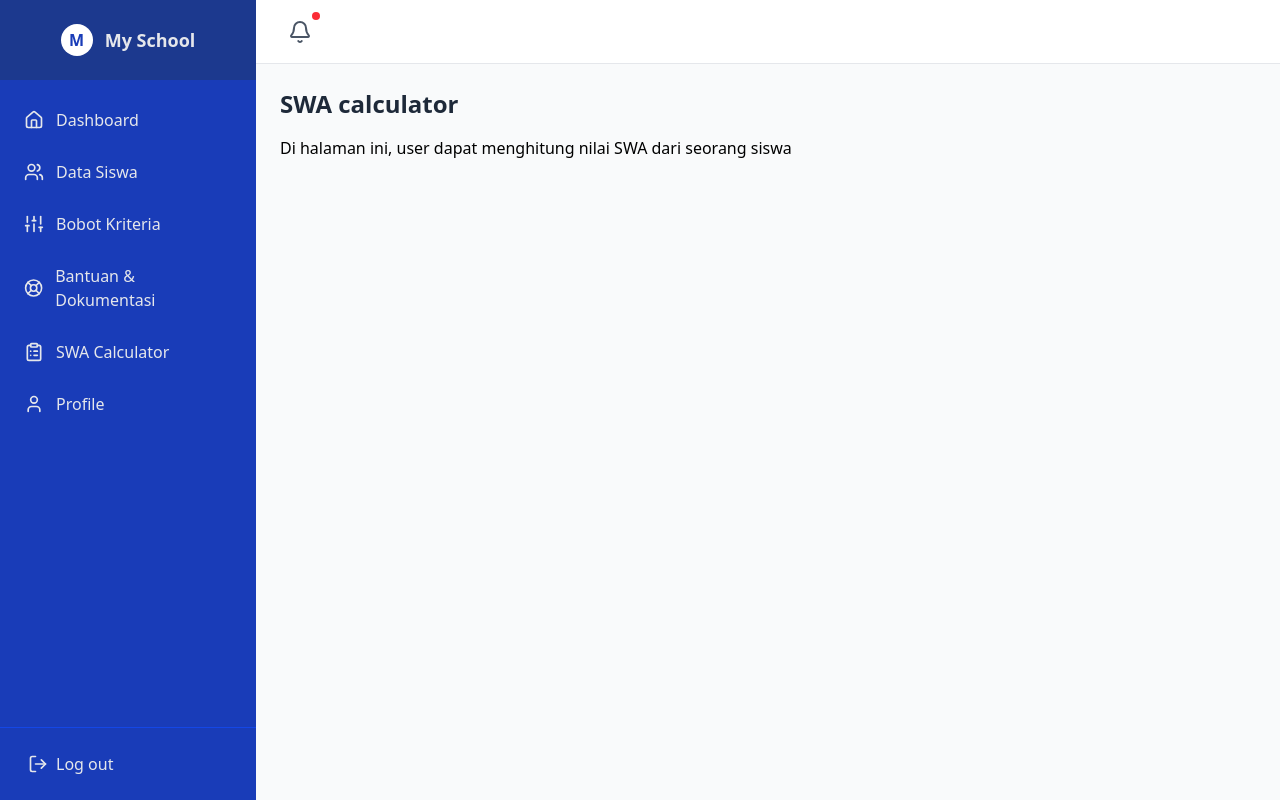
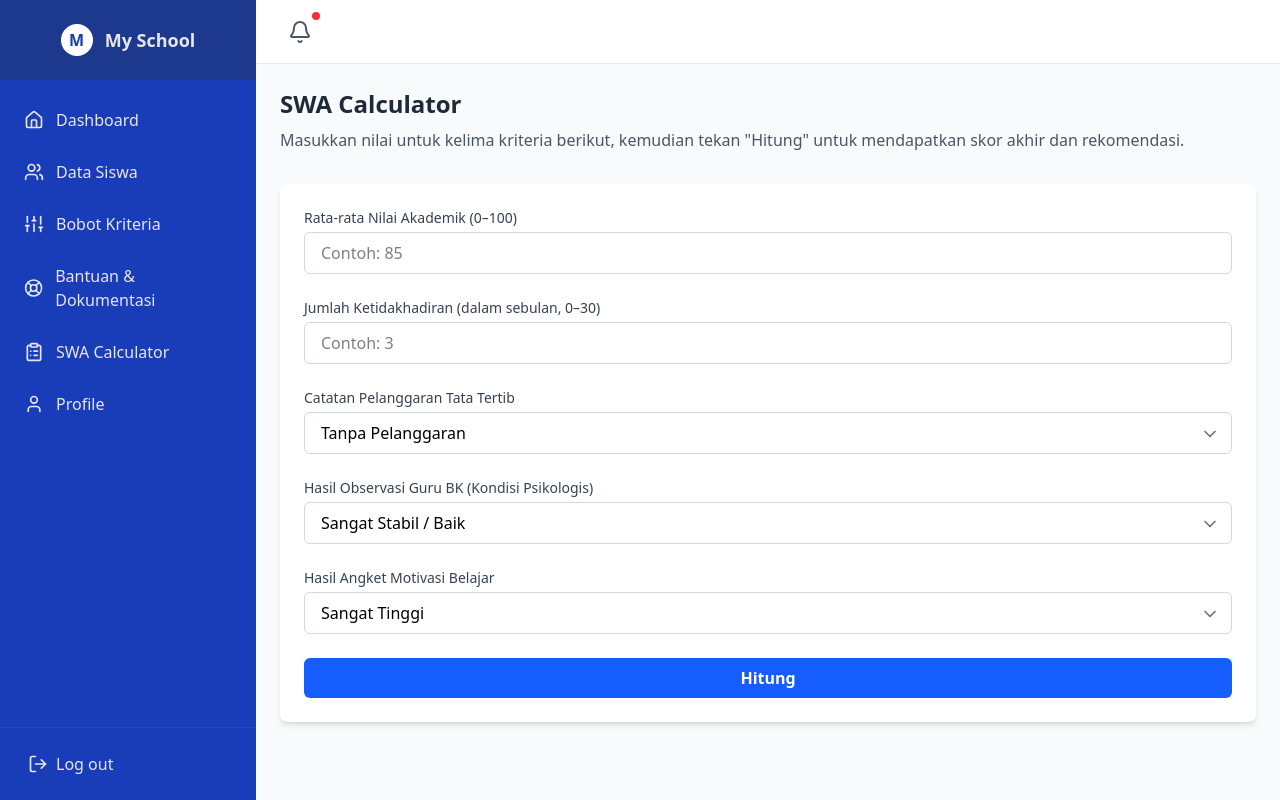
Before and after one commit to mbudis23/teacher-decision-support-system, a Next.js app in the folder frontend/: page /swa-calculator in a window 1280 px wide. Built offline with nearby package versions, Linux system fonts and the light colour scheme.

Commit message:
feat: make swa-calculator page

```diff
--- a/frontend/src/app/(dashboard)/swa-calculator/page.jsx
+++ b/frontend/src/app/(dashboard)/swa-calculator/page.jsx
@@ -1,14 +1,260 @@
 "use client";
 
-import React from "react";
+import React, { useState } from "react";
+import { ToastContainer, toast } from "react-toastify";
+import "react-toastify/dist/ReactToastify.css";
+import { ChevronDown } from "lucide-react";
 
-export default function ProfilPage() {
+export default function SWACalculatorPage() {
+  const weights = {
+    academic: 0.3,
+    absence: 0.2,
+    violation: 0.15,
+    observation: 0.2,
+    motivation: 0.15,
+  };
+
+  const rubrics = {
+    violation: [
+      { label: "Tanpa Pelanggaran", value: 100 },
+      { label: "Pelanggaran Ringan (1–2 kali)", value: 75 },
+      { label: "Pelanggaran Sedang (3–4 kali)", value: 50 },
+      { label: "Pelanggaran Berat (≥ 5 kali)", value: 25 },
+    ],
+    observation: [
+      { label: "Sangat Stabil / Baik", value: 100 },
+      { label: "Relatif Stabil", value: 75 },
+      { label: "Cukup Terganggu", value: 50 },
+      { label: "Perlu Pemantauan Intensif", value: 25 },
+    ],
+    motivation: [
+      { label: "Sangat Tinggi", value: 100 },
+      { label: "Tinggi", value: 75 },
+      { label: "Sedang", value: 50 },
+      { label: "Rendah", value: 25 },
+    ],
+  };
+
+  const [inputs, setInputs] = useState({
+    academic: "",
+    absence: "",
+    violation: rubrics.violation[0].value,
+    observation: rubrics.observation[0].value,
+    motivation: rubrics.motivation[0].value,
+  });
+  const [result, setResult] = useState(null);
+
+  const fields = [
+    {
+      name: "academic",
+      label: "Rata-rata Nilai Akademik (0–100)",
+      type: "number",
+      placeholder: "Contoh: 85",
+      min: 0,
+      max: 100,
+    },
+    {
+      name: "absence",
+      label: "Jumlah Ketidakhadiran (dalam sebulan, 0–30)",
+      type: "number",
+      placeholder: "Contoh: 3",
+      min: 0,
+      max: 30,
+    },
+    {
+      name: "violation",
+      label: "Catatan Pelanggaran Tata Tertib",
+      type: "select",
+      options: rubrics.violation,
+    },
+    {
+      name: "observation",
+      label: "Hasil Observasi Guru BK (Kondisi Psikologis)",
+      type: "select",
+      options: rubrics.observation,
+    },
+    {
+      name: "motivation",
+      label: "Hasil Angket Motivasi Belajar",
+      type: "select",
+      options: rubrics.motivation,
+    },
+  ];
+
+  const handleChange = (e) => {
+    const { name, value } = e.target;
+    setInputs((prev) => ({ ...prev, [name]: value }));
+  };
+
+  const normalizeAcademic = (x) => {
+    const num = parseFloat(x);
+    if (isNaN(num) || num < 0 || num > 100) return null;
+    return num / 100;
+  };
+  const normalizeAbsence = (x) => {
+    const num = parseFloat(x);
+    const max = 30;
+    if (isNaN(num) || num < 0 || num > max) return null;
+    return (max - num) / max;
+  };
+  const normalizeRubric = (x) => {
+    const num = parseFloat(x);
+    return (num - 25) / 75;
+  };
+
+  const handleSubmit = (e) => {
+    e.preventDefault();
+    const { academic, absence, violation, observation, motivation } = inputs;
+
+    if (
+      academic === "" ||
+      absence === "" ||
+      !violation ||
+      !observation ||
+      !motivation
+    ) {
+      toast.error("Semua field wajib diisi.");
+      return;
+    }
+
+    const normAcademic = normalizeAcademic(academic);
+    const normAbsence = normalizeAbsence(absence);
+    const normViolation = normalizeRubric(violation);
+    const normObservation = normalizeRubric(observation);
+    const normMotivation = normalizeRubric(motivation);
+
+    if (
+      normAcademic === null ||
+      normAbsence === null ||
+      isNaN(normViolation) ||
+      isNaN(normObservation) ||
+      isNaN(normMotivation)
+    ) {
+      toast.error("Masukkan nilai yang valid sesuai rentang.");
+      return;
+    }
+
+    const sAcademic = normAcademic * weights.academic;
+    const sAbsence = normAbsence * weights.absence;
+    const sViolation = normViolation * weights.violation;
+    const sObservation = normObservation * weights.observation;
+    const sMotivation = normMotivation * weights.motivation;
+
+    const finalScore = parseFloat(
+      (sAcademic + sAbsence + sViolation + sObservation + sMotivation).toFixed(
+        3
+      )
+    );
+
+    let recommendation = "";
+    if (finalScore >= 0.8) {
+      recommendation = "Tidak perlu intervensi khusus. Terus pantau rutin.";
+    } else if (finalScore >= 0.6) {
+      recommendation =
+        "Perlu perhatian ringan: jadwalkan sesi konseling singkat.";
+    } else {
+      recommendation =
+        "Perlu intervensi intensif: rujuk ke Tim BK untuk pendampingan.";
+    }
+
+    toast.success(`Perhitungan selesai. Skor: ${finalScore}`);
+    setResult({ score: finalScore, recommendation });
+  };
+
   return (
-    <div>
-      <h2 className="text-2xl font-semibold text-gray-800 mb-4">
-        SWA calculator
-      </h2>
-      <p>Di halaman ini, user dapat menghitung nilai SWA dari seorang siswa</p>
+    <div className="space-y-8 -mt-8">
+      <ToastContainer
+        position="top-right"
+        autoClose={3000}
+        hideProgressBar={false}
+        newestOnTop={false}
+        closeOnClick
+        rtl={false}
+        pauseOnFocusLoss
+        draggable
+        pauseOnHover
+      />
+
+      <div>
+        <h2 className="text-2xl font-semibold text-gray-800">SWA Calculator</h2>
+        <p className="mt-2 text-gray-600">
+          Masukkan nilai untuk kelima kriteria berikut, kemudian tekan "Hitung"
+          untuk mendapatkan skor akhir dan rekomendasi.
+        </p>
+      </div>
+
+      <form
+        onSubmit={handleSubmit}
+        className="bg-white rounded-lg shadow-md p-6 w-full space-y-6"
+      >
+        {fields.map((field) =>
+          field.type === "number" ? (
+            <div key={field.name}>
+              <label
+                htmlFor={field.name}
+                className="block text-sm font-medium text-gray-700 mb-1"
+              >
+                {field.label}
+              </label>
+              <input
+                type="number"
+                id={field.name}
+                name={field.name}
+                value={inputs[field.name]}
+                onChange={handleChange}
+                min={field.min}
+                max={field.max}
+                placeholder={field.placeholder}
+                className="w-full border border-gray-300 rounded-md px-4 py-2 focus:outline-none focus:ring-2 focus:ring-blue-500 appearance-none"
+                required
+              />
+            </div>
+          ) : (
+            <div key={field.name} className="relative">
+              <label
+                htmlFor={field.name}
+                className="block text-sm font-medium text-gray-700 mb-1"
+              >
+                {field.label}
+              </label>
+              <select
+                id={field.name}
+                name={field.name}
+                value={inputs[field.name]}
+                onChange={handleChange}
+                className="w-full border border-gray-300 rounded-md px-4 py-2 pr-10 focus:outline-none focus:ring-2 focus:ring-blue-500 appearance-none"
+                required
+              >
+                {field.options.map((opt, idx) => (
+                  <option key={idx} value={opt.value}>
+                    {opt.label}
+                  </option>
+                ))}
+              </select>
+              <ChevronDown className="absolute right-3 top-9 w-5 h-5 text-gray-500 pointer-events-none" />
+            </div>
+          )
+        )}
+
+        <button
+          type="submit"
+          className="w-full bg-blue-600 hover:bg-blue-700 text-white font-semibold py-2 rounded-md transition-colors cursor-pointer"
+        >
+          Hitung
+        </button>
+      </form>
+
+      {result && (
+        <div className="bg-white rounded-lg shadow-md p-6 w-full space-y-4">
+          <h3 className="text-lg font-medium text-gray-800">Hasil SWA</h3>
+          <p className="text-gray-700">
+            Skor Akhir:{" "}
+            <span className="font-semibold text-gray-900">{result.score}</span>
+          </p>
+          <h4 className="text-md font-medium text-gray-800">Rekomendasi:</h4>
+          <p className="text-gray-700">{result.recommendation}</p>
+        </div>
+      )}
     </div>
   );
 }
```
